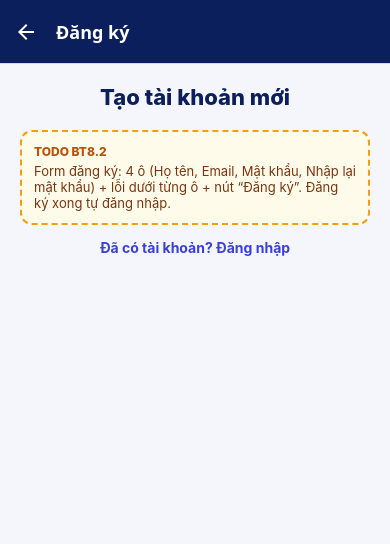
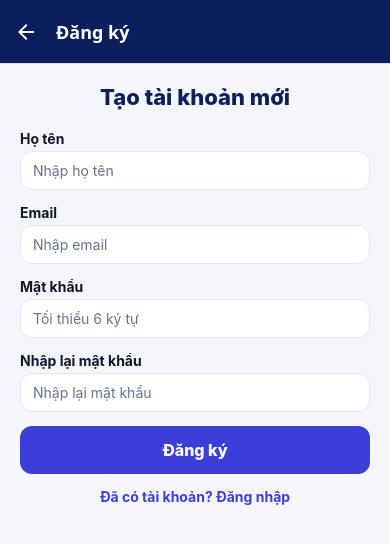
Before and after one commit to DangTienDatHub24/DangTienDat_23683961_LTTBDD_Day8, a React Native app: screen /Register in a window 390 px wide. Shown: the top 544 px of the page. Built offline with nearby package versions, Linux system fonts and the light colour scheme; no server answers.

Commit message:
Hoan thanh bai 8.2

```diff
--- a/src/screens/RegisterScreen.tsx
+++ b/src/screens/RegisterScreen.tsx
@@ -1,6 +1,5 @@
 import React, { useState } from "react";
 import { KeyboardAvoidingView, Platform, Pressable, ScrollView, StyleSheet, Text } from "react-native";
-import { TodoBox } from "../components/TodoBox";
 import { FormField } from "../components/FormField";
 import { PrimaryButton } from "../components/PrimaryButton";
 import { register } from "../services/authService"; // đã viết sẵn: register(name, email, password)
@@ -12,18 +11,92 @@ import { colors } from "../theme";
 
 export function RegisterScreen({ navigation, route }: RootScreenProps<"Register">) {
   const { signIn } = useAuth();
-  // TODO BT8.2: state name, email, password, confirm, errors (Record<string, string | null>), submitError, loading
-  // TODO BT8.2: hàm submit giống BT8.1, thêm luật: "Nhập lại mật khẩu" phải khớp mật khẩu
-  //   validateRequired("họ tên")(name) trả về hàm validate tên
+  const [name, setName] = useState("");
+  const [email, setEmail] = useState("");
+  const [password, setPassword] = useState("");
+  const [confirm, setConfirm] = useState("");
+  const [errors, setErrors] = useState<Record<string, string | null>>({});
+  const [submitError, setSubmitError] = useState<string | null>(null);
+  const [loading, setLoading] = useState(false);
+
+  async function submit() {
+    if (loading) return;
+
+    const fieldErrors = {
+      name: validateRequired("họ tên")(name),
+      email: validateEmail(email),
+      password: validatePassword(password),
+      confirm: !confirm ? "Vui lòng nhập lại mật khẩu" : confirm === password ? null : "Mật khẩu nhập lại không khớp",
+    };
+    setErrors(fieldErrors);
+    setSubmitError(null);
+    if (Object.values(fieldErrors).some(Boolean)) return;
+
+    setLoading(true);
+    try {
+      const { user, token } = await register(name, email, password);
+      signIn(user, token);
+
+      if (route.params?.redirectTo === "Checkout") {
+        navigation.replace("Checkout", { total: route.params.total ?? 0 });
+      } else {
+        navigation.navigate("Tabs", { screen: "Home" });
+      }
+    } catch (err) {
+      setSubmitError(getErrorMessage(err));
+    } finally {
+      setLoading(false);
+    }
+  }
 
   return (
     <KeyboardAvoidingView style={{ flex: 1 }} behavior={Platform.OS === "ios" ? "padding" : undefined}>
       <ScrollView style={styles.container} contentContainerStyle={styles.content} keyboardShouldPersistTaps="handled">
         <Text style={styles.title}>Tạo tài khoản mới</Text>
 
-        <TodoBox id="BT8.2">{"Form đăng ký: 4 ô (Họ tên, Email, Mật khẩu, Nhập lại mật khẩu) + lỗi dưới từng ô + nút “Đăng ký”. Đăng ký xong tự đăng nhập."}</TodoBox>
+        <FormField
+          label="Họ tên"
+          placeholder="Nhập họ tên"
+          value={name}
+          onChangeText={setName}
+          error={errors.name}
+          autoCapitalize="words"
+          editable={!loading}
+        />
+        <FormField
+          label="Email"
+          placeholder="Nhập email"
+          value={email}
+          onChangeText={setEmail}
+          error={errors.email}
+          keyboardType="email-address"
+          autoCorrect={false}
+          editable={!loading}
+        />
+        <FormField
+          label="Mật khẩu"
+          placeholder="Tối thiểu 6 ký tự"
+          value={password}
+          onChangeText={setPassword}
+          error={errors.password}
+          secureTextEntry
+          editable={!loading}
+        />
+        <FormField
+          label="Nhập lại mật khẩu"
+          placeholder="Nhập lại mật khẩu"
+          value={confirm}
+          onChangeText={setConfirm}
+          error={errors.confirm}
+          secureTextEntry
+          editable={!loading}
+          returnKeyType="done"
+          onSubmitEditing={submit}
+        />
+        {submitError ? <Text style={styles.submitError}>{submitError}</Text> : null}
+        <PrimaryButton title="Đăng ký" onPress={submit} loading={loading} />
 
-        <Pressable onPress={() => navigation.replace("Login", route.params)}>
+        <Pressable disabled={loading} onPress={() => navigation.replace("Login", route.params)}>
           <Text style={styles.link}>Đã có tài khoản? Đăng nhập</Text>
         </Pressable>
       </ScrollView>
```
